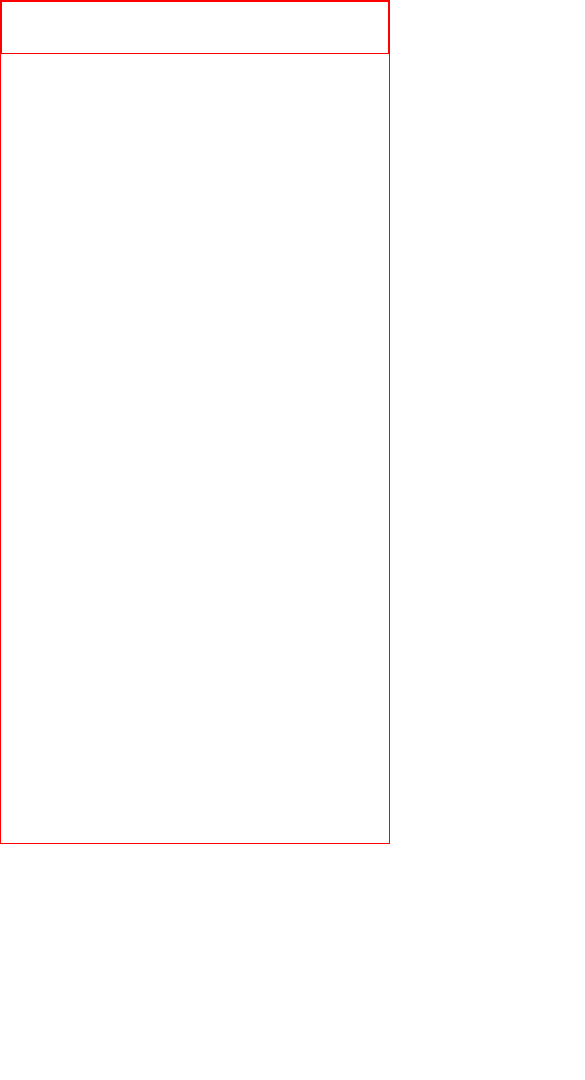
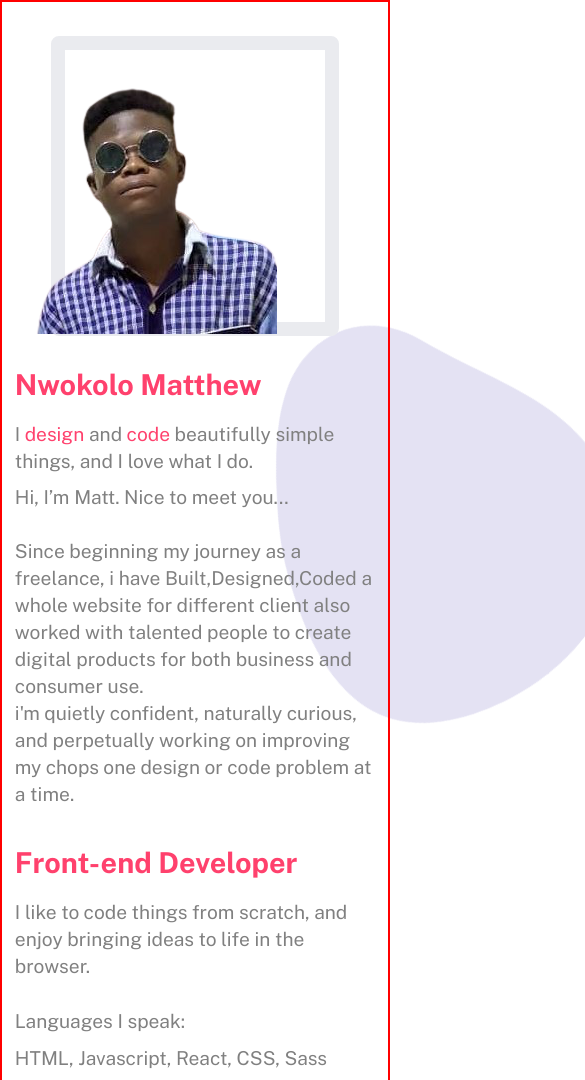
Before and after one commit to MARKOTHEDEV/mini-portfolio, a plain HTML site: page index.html in a window 390 px wide. Shown: the top 1080 px of the page, 585 px wide, since content can reach past the window. Before the commit the page ends 844 px from the top, so only its background shows below. Drawn offline with nearby package versions, Linux system fonts and the light colour scheme.

Commit message:
at this point the blob is working as expected and the cotent fits mobile Screen

```diff
--- a/css/style.css
+++ b/css/style.css
@@ -9,37 +9,45 @@
 body{
     font-family: 'Public Sans', sans-serif;
     --blue:#199bd3;
+    --pin-color:#ff416d;
+    --text-color:gray;
 }
 
-
+/* utitlity classes */
+.pink_color{
+    color: var(--pin-color);
+}
+.heading{
+    font-size: 1.8rem;
+    padding: .9rem 0;
+}
+.my_texts{
+     color: var(--text-color);
+    line-height: 27px;
+    font-size: 1.2rem;
+    padding: .3rem 0;
+}
+/* utitlity classes */
 .website_container{
     width: 100%;
     height: 100%;
     /* position: relative; */
     border: 1px solid red;
-    height: 100vh;
+    /* height: 100vh; */
     /* background: url(../images/website_container_blob.svg) no-repeat center/cover;
     background-size: 500px; */
+    /* background-color: silver; */
 
 }
 
-.biggest_blob{
-    position: absolute;
-  top: 0;
-  left: 0;
-  fill: #e4e2f3;
-  width: 100%;
-  z-index: -1;
-  /* animation: move 10s ease-in-out infinite; */
-  transform-origin: 50% 50%;
 
-}
 nav{
     /* border: 1px solid red; */
     height: 100%;
     width: 45%;
     position: absolute;
     display: none;
+    z-index: 10;
 }
 .nav_container{
     height: 100%;
@@ -120,12 +128,40 @@ nav{
 
 
 main{
-
+   position: relative;
 }
 .main_content_container{
     border: 1px solid red;
     padding: 1rem .8rem;
 }
+
+.user_box_frame{
+    border: 14px solid #eaebef;
+    border-radius: 8px;
+    width: 80%;
+    position: relative;
+    margin: 5% auto;
+    height: 300px;
+}
+.user_box_frame .actual_user_image{
+    position: absolute;
+    bottom: -12px;
+    left: -50px;
+    display: inline-block;
+
+}
+
+.blob{
+    position: absolute;
+      top: 0;
+      left: 0;
+      fill: #e4e2f3;
+      width: 100%;
+      z-index: -1;
+      animation: move 10s ease-in-out infinite;
+      /* transform-origin: 50% 50%; */
+
+    }
 
 @keyframes move {
     0%   { transform: scale(1)   translate(10px, -30px); }
--- a/index.html
+++ b/index.html
@@ -39,24 +39,62 @@
 
         <main>
             <div class="main_content_container">
+
+
+<div class="blob">
+    <svg xmlns:xlink="http://www.w3.org/1999/xlink" version="1.1" xmlns="http://www.w3.org/2000/svg" viewBox="0 0 310 350">
+    <path d="M156.4,339.5c31.8-2.5,59.4-26.8,80.2-48.5c28.3-29.5,40.5-47,56.1-85.1c14-34.3,20.7-75.6,2.3-111  c-18.1-34.8-55.7-58-90.4-72.3c-11.7-4.8-24.1-8.8-36.8-11.5l-0.9-0.9l-0.6,0.6c-27.7-5.8-56.6-6-82.4,3c-38.8,13.6-64,48.8-66.8,90.3c-3,43.9,17.8,88.3,33.7,128.8c5.3,13.5,10.4,27.1,14.9,40.9C77.5,309.9,111,343,156.4,339.5z"/>
+    </svg>
+  </div>
                 <!-- start of user_image_container -->
                 <div class="user_image_container">
                     <div class="user_box_frame">
-                        <img src="" alt="" class="actual_user_image">
+                        <img src="./images/backgroundless_UserImage.png" alt="" class="actual_user_image">
                     </div>
                 </div>
                 <!-- end of user_image_container -->
 
                 <!-- start of about_user_container -->
                 <div class="about_user_container">
+                    <!-- start of about_user_content_box -->
+                    <div class="about_user_content_box">
+                        <h2 class="heading pink_color">Nwokolo Matthew</h2>
+
+                        <!-- <p>I'm a Passionate <span class="pink_color">Web Developer</span></p> -->
+                        <p class="my_texts">I <span class="pink_color">design</span> and <span class="pink_color">code</span> beautifully simple things, and I love what I do.</p>
+                        <p class="my_texts">
+                            Hi, I’m Matt. Nice to meet you... <br><br>
+
+                            Since beginning my journey as a freelance, i have Built,Designed,Coded a whole website for different client
+                            also worked with talented people to create digital products for both business and consumer use.
+                            <br>
+                            i'm quietly confident, naturally curious, and perpetually working on improving my chops one design or code problem at a time.
+                        </p>
+    <br>
+                        <div class="what_i_do">
+                            <h2 class="heading pink_color">Front-end Developer</h2>
+                            <p class="my_texts">I like to code things from scratch, and enjoy bringing ideas to life in the browser.</p>
+                            <br>
+                            <p class="my_texts pink_color">Languages I speak:</p>
+                            <p class="my_texts">HTML, Javascript, React, CSS, Sass</p>
+                        </div>
+                        <br>
+                        <div class="what_i_do">
+                            <h2 class="heading pink_color">back-end Developer</h2>
+                            <p class="my_texts">Seeing Data And making it flow in the right direction gives me butterflies,I value simple  structure, clean design patterns, and thoughtful interactions.</p>
+                            <br>
+                            <p class="my_texts pink_color">Languages I speak:</p>
+                            <p class="my_texts">Python, Django Rest FrameWork, Django, TSql, PostGre</p>
+                        </div>
+                    </div>
+                    <!-- end of about_user_content_box -->
 
                 </div>
                 <!-- end of about_user_container -->
 
+                <button class="btn btn_pink_color">Hire Me</button>
             </div>
-            <!-- <svg viewBox="0 0 500 500" xmlns="http://www.w3.org/2000/svg" xmlns:xlink="http://www.w3.org/1999/xlink" width="100%" id="blobSvg">
-                <path class="biggest_blob" d="M428,280.5Q428,311,432,353Q436,395,399,408Q362,421,329,425.5Q296,430,265.5,432.5Q235,435,193,455Q151,475,140.5,427.5Q130,380,104,361.5Q78,343,49,315.5Q20,288,13.5,248.5Q7,209,45.5,184.5Q84,160,100,132Q116,104,140,79.5Q164,55,197.5,40Q231,25,267,32.5Q303,40,343,43.5Q383,47,388,93Q393,139,417.5,161.5Q442,184,435,217Q428,250,428,280.5Z" fill="#d1d8e0"></path>
-            </svg> -->
+
         </main>
     </div>
 
```
